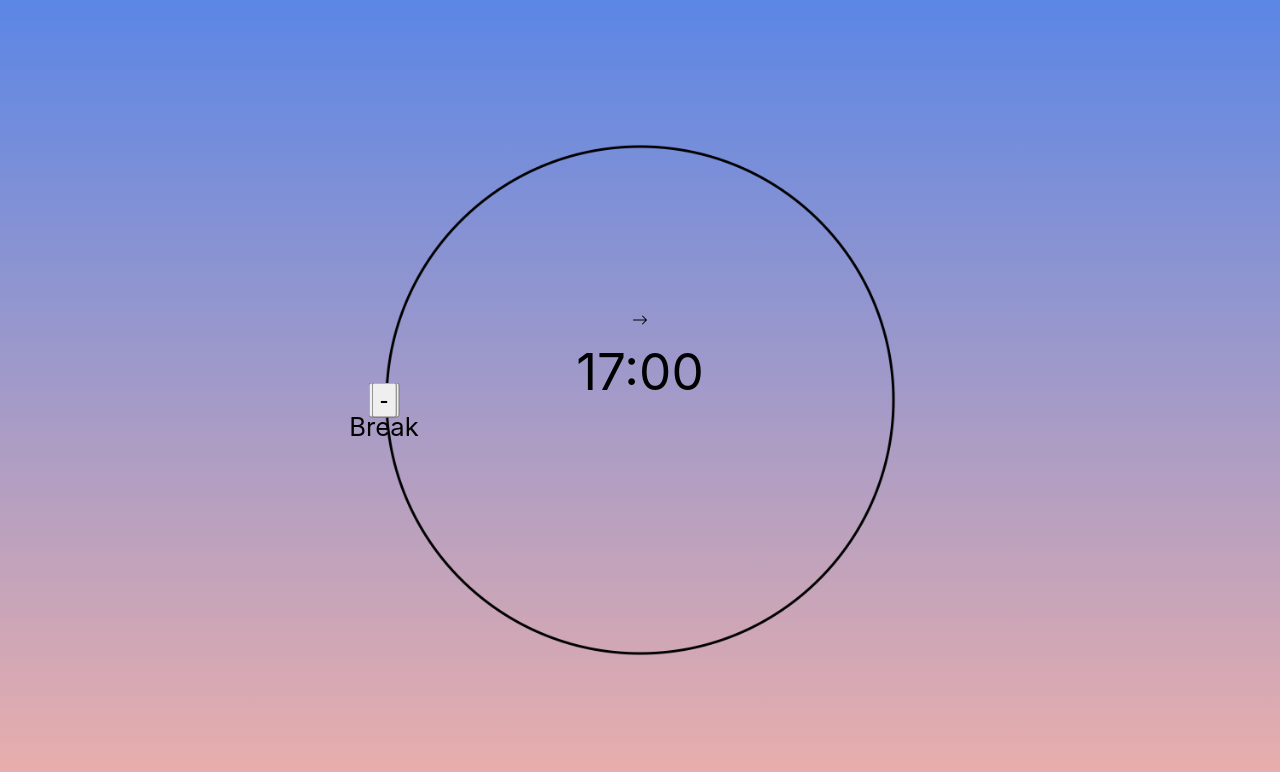
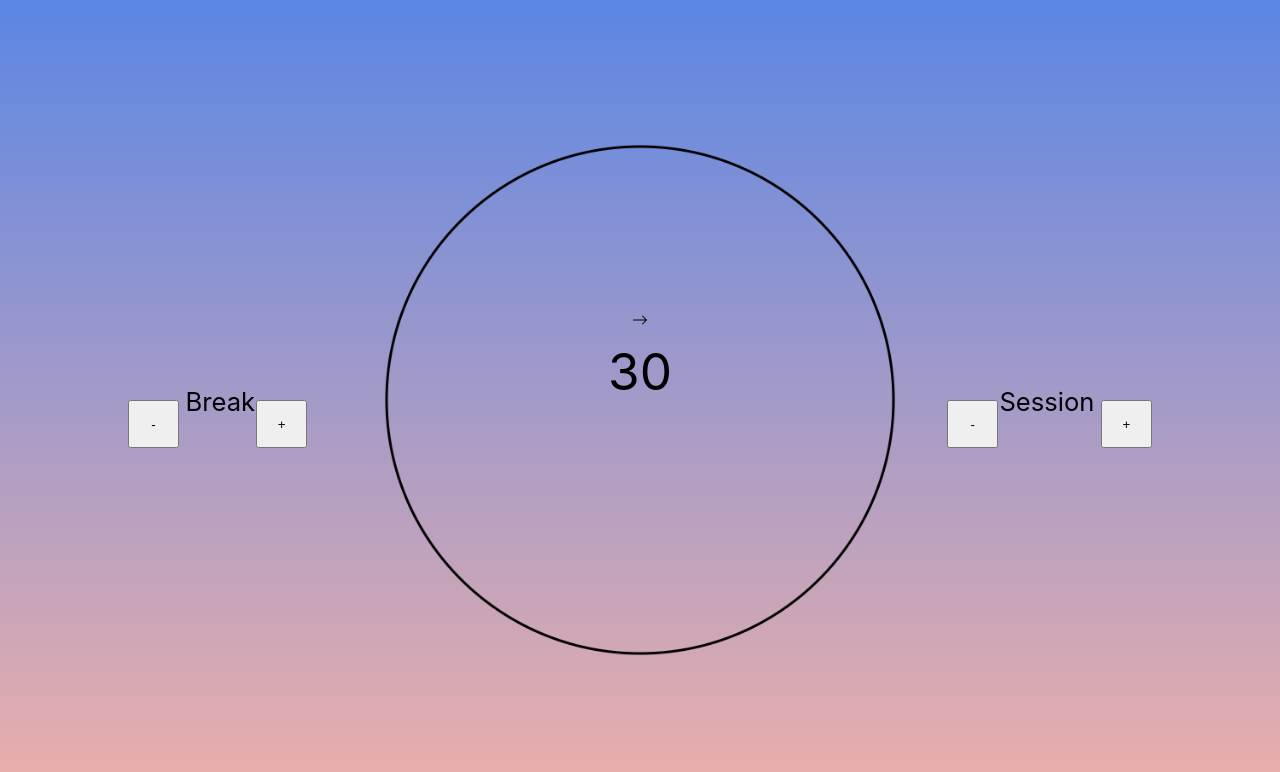
Before and after one commit to koookee/pomodoro-timer, a React (Create React App) app: page / in a window 1280 px wide. Shown: the top 772 px of the page. Built offline with nearby package versions, Linux system fonts and the light colour scheme.

Commit message:
Buttons now be used to adjust the timer on the clock

```diff
--- a/src/App.js
+++ b/src/App.js
@@ -4,18 +4,48 @@ import Clock from './Components/Clock.js';
 class App extends React.Component{
   constructor(){
     super();
+    this.state = {
+      time: 30
+    }
+    this.handleClickAdd = this.handleClickAdd.bind(this);
+    this.handleClickSub = this.handleClickSub.bind(this);
+  }
+  handleClickAdd(){
+    this.setState({time: this.state.time + 1})
+  }
+  handleClickSub(){
+    this.setState({time: this.state.time - 1})
   }
   render(){
-    let display = {height: "100vh", backgroundImage: "linear-gradient(to top, #EDAFAA , #5B86E5)"};
-    let breakDisplay = {position:"fixed",top:"50%", left:"30%", transform:"translate(-50%,-50%)",
-    fontSize:"2vw"};
-    let sessionDisplay = {};
+    let generalDisplay = {height: "100vh", backgroundImage: "linear-gradient(to top, #EDAFAA , #5B86E5)"};
+
+    //Break display
+    let breakDisplay = {position:"fixed",top:"45%", left:"14.5%", fontSize:"2vw"};
+    let breakAddDisplay = {position:"fixed",top:"50%", left:"20%",
+    minWidth:"4vw", minHeight:"6vh"}; //mindWidth & minHeight ensure the buttons are the same size
+    let breakSubDisplay = {position:"fixed",top:"50%", left:"10%",
+    minWidth:"4vw", minHeight:"6vh"};
+
+    //Session display
+    let sessionDisplay = {position:"fixed",top:"45%", right:"14.5%", fontSize:"2vw"};
+    let sessionAddDisplay = {position:"fixed",top:"50%", right:"22%",
+    minWidth:"4vw", minHeight:"6vh"};
+    let sessionSubDisplay = {position:"fixed",top:"50%", right:"10%",
+    minWidth:"4vw", minHeight:"6vh"};
+
     return(
-      <div style={display}>
-        <Clock />
-        <p style={breakDisplay}>Break</p>
-        <button style={breakDisplay}>+</button>
-          <button style={breakDisplay}>-</button>
+      <div style={generalDisplay}>
+        <Clock time={this.state.time}/>
+        <div>
+          <p style={breakDisplay}>Break</p>
+          <button onClick={this.handleClickAdd} style={breakAddDisplay}>+</button>
+          <button onClick={this.handleClickSub} style={breakSubDisplay}>-</button>
+        </div>
+        <div>
+          <p style={sessionDisplay}>Session</p>
+          <button onClick={this.handleClickAdd} style={sessionSubDisplay}>+</button>
+          <button onClick={this.handleClickSub} style={sessionAddDisplay}>-</button>
+        </div>
       </div>
     )
   }
--- a/src/Components/Clock.js
+++ b/src/Components/Clock.js
@@ -19,7 +19,7 @@ class Clock extends React.Component{
     return(
       <div>
         <img style={clockDisplay} src={ClockLogo} alt="Clock Logo" />
-        <p style={timer} type="button">17:00</p>
+        <p style={timer} type="button">{this.props.time}</p>
         <Icon.ArrowRight style={timer}> </Icon.ArrowRight>
       </div>
     )
```
Also changed, not shown: 1 other file (tests, documents, lock files or other folders).
